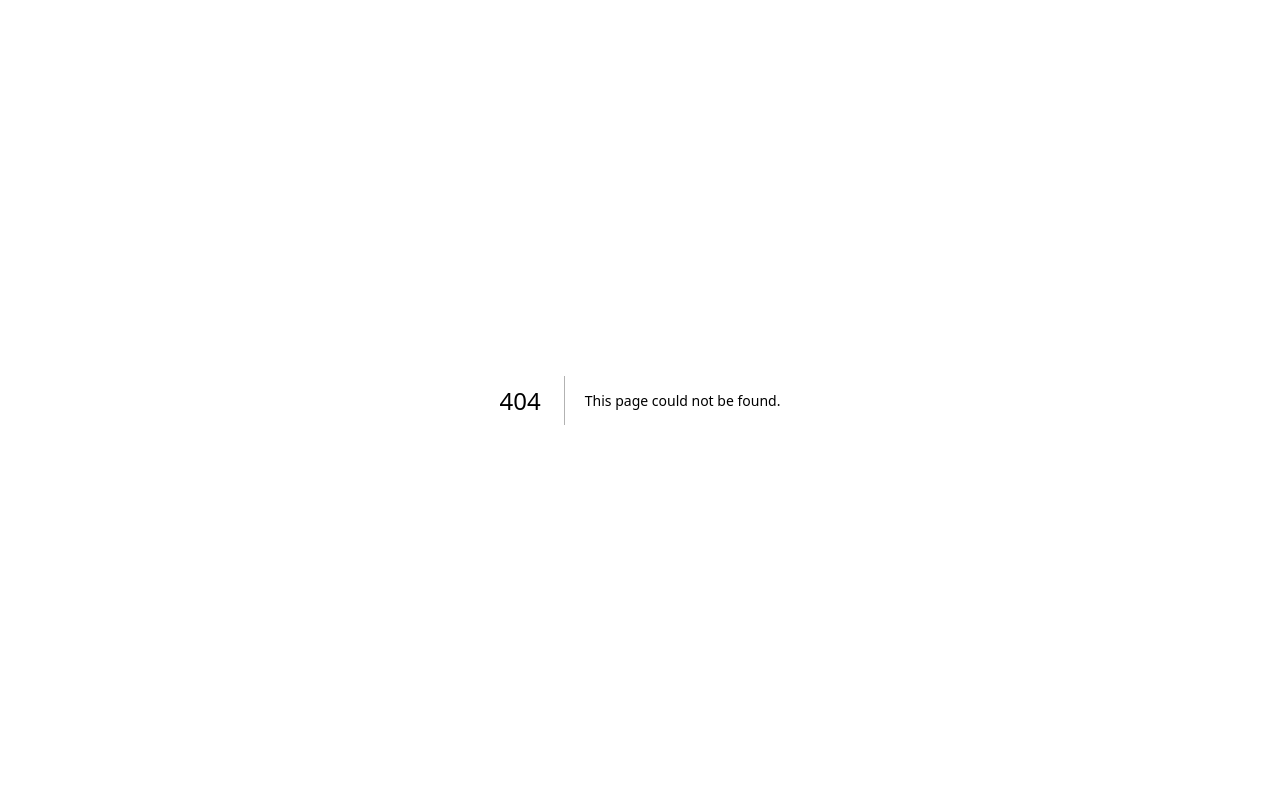
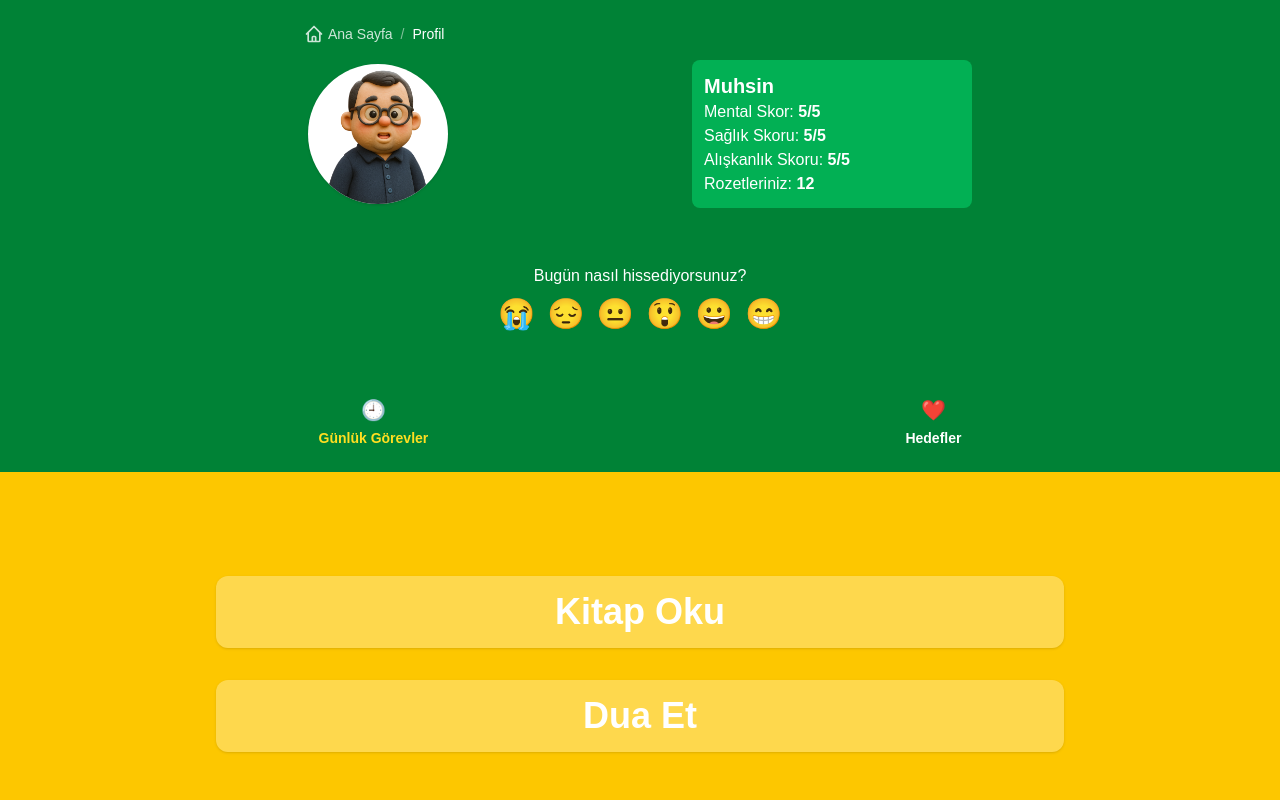
Before and after one commit to sambasoftwareuk/odysseyapp, a Next.js app: page /profile in a window 1280 px wide. Before the commit this address had no page. Shown: the top 800 px of the page. Built offline with nearby package versions, Linux system fonts and the light colour scheme.

Commit message:
profile page added

```diff
--- /dev/null
+++ b/app/profile/page.jsx
@@ -0,0 +1,124 @@
+"use client";
+
+import { useState } from "react";
+import Image from "next/image";
+import { useRouter } from "next/navigation";
+import Breadcrumb from "../components/breadcumb";
+
+export default function ProfilePage() {
+  const [activeTab, setActiveTab] = useState("daily");
+  const router = useRouter();
+
+  return (
+    <div className="bg-green-700  min-h-screen w-full py-6 px-5 md:px-8 lg:px-20 text-white">
+      <div className="mx-auto w-full max-w-2xl">
+        <Breadcrumb currentPage="Profil" />
+      </div>
+      {/* Profile + Info */}
+      <div className="flex items-center justify-evenly gap-4">
+        {/* Avatar */}
+        <div className=" rounded-full overflow-hidden bg-white shadow flex-shrink-0">
+          <Image
+            src="/avatar.png"
+            alt="Avatar"
+            width={140}
+            height={140}
+            className="object-cover"
+          />
+        </div>
+
+        {/* Info Box */}
+        <div className="bg-green-400/50  w-[40%] md:w-[25%] rounded-lg p-3 text-sm md:text-base">
+          <p className="font-semibold text-lg md:text-xl">Muhsin</p>
+          <p>
+            Mental Skor: <span className="font-bold">5/5</span>
+          </p>
+          <p>
+            Sağlık Skoru: <span className="font-bold">5/5</span>
+          </p>
+          <p>
+            Alışkanlık Skoru: <span className="font-bold">5/5</span>
+          </p>
+          <p>
+            Rozetleriniz: <span className="font-bold">12</span>
+          </p>
+        </div>
+      </div>
+
+      {/* Emoji Section */}
+      <div className="text-center my-14">
+        <p className="mb-2 text-sm md:text-base">
+          Bugün nasıl hissediyorsunuz?
+        </p>
+        <div className="flex justify-center gap-3 text-2xl md:text-3xl">
+          {["😭", "😔", "😐", "😲", "😀", "😁"].map((emoji, index) => (
+            <button
+              key={index}
+              className="hover:scale-125 transition-transform duration-150"
+            >
+              {emoji}
+            </button>
+          ))}
+        </div>
+      </div>
+
+      {/* Tabs */}
+      <div className="mt-16 flex justify-around text-sm font-semibold">
+        <button
+          onClick={() => setActiveTab("daily")}
+          className={`flex flex-col items-center gap-1 ${
+            activeTab === "daily" ? "text-yellow-300" : "text-white"
+          }`}
+        >
+          <span className="text-xl">🕘</span>
+          Günlük Görevler
+        </button>
+
+        <button
+          onClick={() => setActiveTab("goals")}
+          className={`flex flex-col items-center gap-1 ${
+            activeTab === "goals" ? "text-yellow-300" : "text-white"
+          }`}
+        >
+          <span className="text-xl">❤️</span>
+          Hedefler
+        </button>
+      </div>
+      <div
+        className="bg-yellow-400 w-screen relative left-1/2 right-1/2
+    -ml-[50vw] -mr-[50vw] text-center py-14 md:py-20 mt-6"
+      >
+        <div className="max-w-4xl mx-auto grid grid-cols-1 gap-6 md:gap-8  p-6">
+          {activeTab === "daily" && (
+            <>
+              <div className="text-3xl md:text-4xl font-bold bg-white/30 py-4 rounded-xl shadow">
+                Kitap Oku
+              </div>
+
+              <div className="text-3xl md:text-4xl font-bold bg-white/30 py-4 rounded-xl shadow">
+                Dua Et
+              </div>
+            </>
+          )}
+
+          {activeTab === "goals" && (
+            <>
+              <div className="text-3xl md:text-4xl font-bold bg-white/30 py-4 rounded-xl shadow">
+                10 Sayfa Kitap
+              </div>
+
+              <div className="text-3xl md:text-4xl font-bold bg-white/30 py-4 rounded-xl shadow">
+                5 Vakit Namaz
+              </div>
+            </>
+          )}
+        </div>
+      </div>
+      <div className="mt-16">
+        <p className="py-2 text-center bg-white text-gray-700 text-xs w-[40%] md:w-[25%] mx-auto mt-4 rounded-md shadow-sm">
+          Welcome!
+        </p>
+      </div>
+    </div>
+  );
+}
```
Also changed, not shown: public/avatar.png (added).
